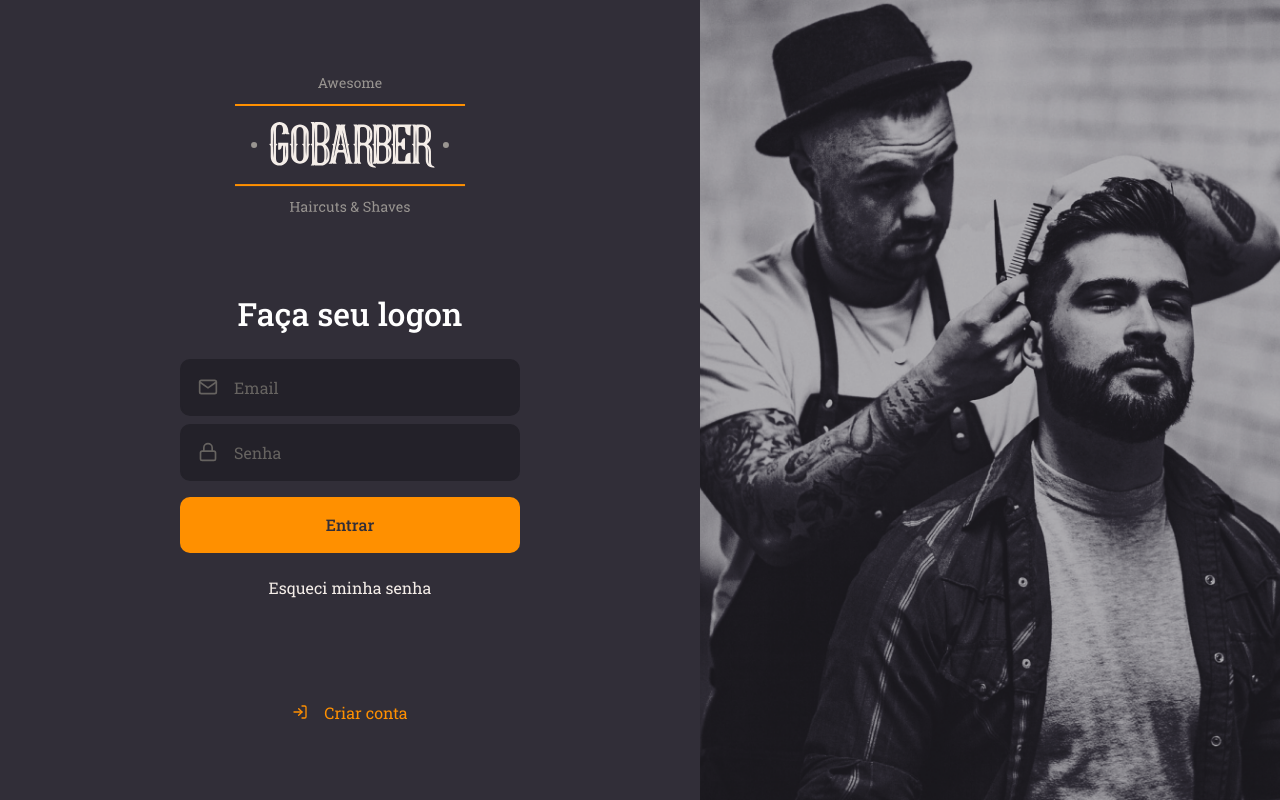
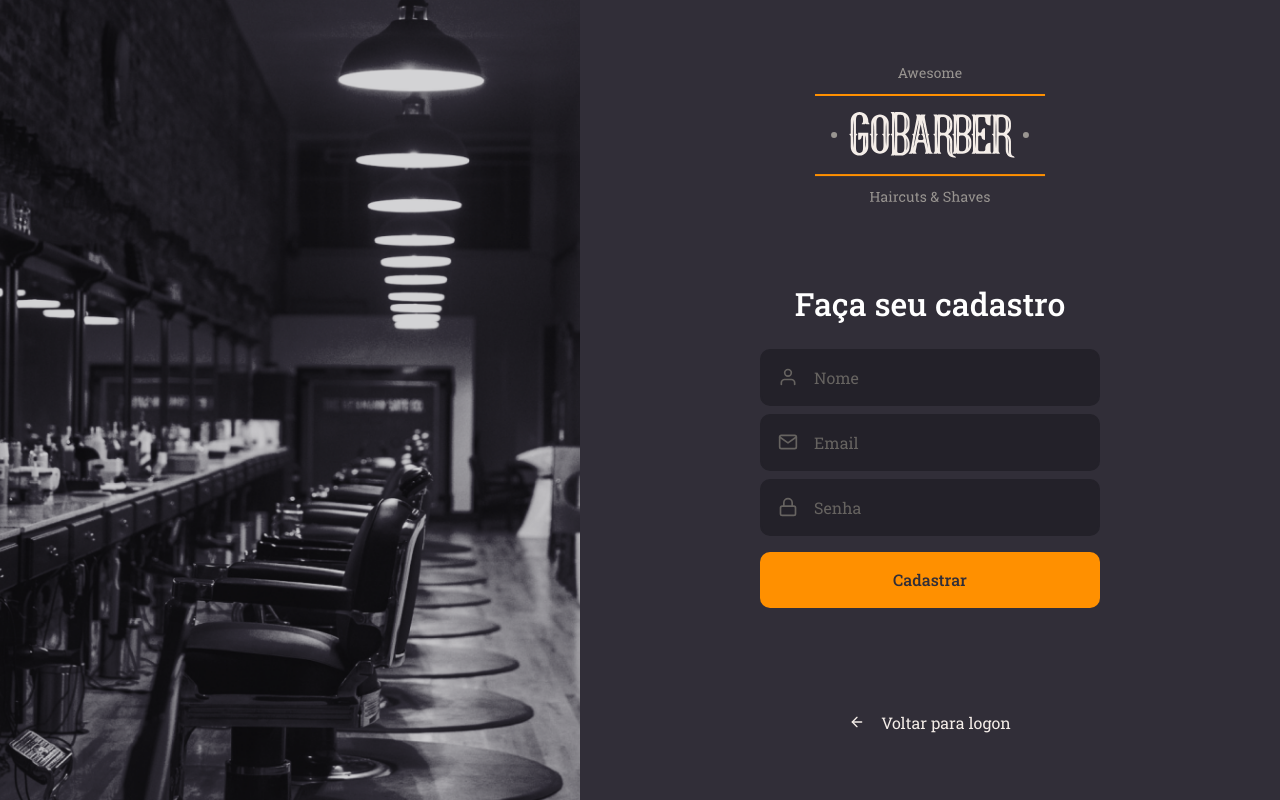
Before and after one commit to mvsa/GoBarber, a React (Create React App) app: page / in a window 1280 px wide. Built offline with nearby package versions, Linux system fonts and the light colour scheme.

Commit message:
SignUp page

```diff
--- a/src/App.tsx
+++ b/src/App.tsx
@@ -2,10 +2,11 @@
 
 import GlobalStyle from './styles/global';
 import SignIn from './pages/SignIn';
+import SignUp from './pages/SignUp';
 
 const App: React.FC = () => (
   <>
-    <SignIn />
+    <SignUp />
     <GlobalStyle />
   </>
 );
--- /dev/null
+++ b/src/pages/SignUp/index.tsx
@@ -0,0 +1,36 @@
+import React from 'react';
+import { FiArrowLeft, FiMail, FiUser, FiLock } from 'react-icons/fi';
+
+import logo from '../../assets/logo.svg';
+import Input from '../../components/Input';
+import Button from '../../components/Button';
+
+import { Container, Content, Background } from './styles';
+
+const SignUp: React.FC = () => (
+  <Container>
+    <Background />
+    <Content>
+      <img src={logo} alt="BackgroundImage" />
+      <form>
+        <h1>Faça seu cadastro</h1>
+
+        <Input name="name" icon={FiUser} placeholder="Nome" />
+        <Input name="email" icon={FiMail} placeholder="Email" />
+        <Input
+          name="password"
+          icon={FiLock}
+          type="password"
+          placeholder="Senha"
+        />
+        <Button type="submit">Cadastrar</Button>
+      </form>
+      <a href="create">
+        <FiArrowLeft />
+        Voltar para logon
+      </a>
+    </Content>
+  </Container>
+);
+
+export default SignUp;
--- /dev/null
+++ b/src/pages/SignUp/styles.ts
@@ -0,0 +1,70 @@
+import styled from 'styled-components';
+import { shade } from 'polished';
+
+import signUpBackgroundImg from '../../assets/signup-bk.png';
+
+export const Container = styled.div`
+  height: 100vh;
+
+  display: flex;
+  align-items: stretch;
+`;
+
+export const Content = styled.div`
+  display: flex;
+  flex-direction: column;
+  place-content: center;
+  align-items: center;
+
+  width: 100%;
+  max-width: 700px;
+
+  form {
+    margin: 80px 0;
+    width: 340px;
+    text-align: center;
+
+    h1 {
+      margin-bottom: 24px;
+    }
+
+    a {
+      color: #f4ede8;
+      display: block;
+      margin-top: 24px;
+      text-decoration: none;
+      transition: color 0.2s;
+
+      &:hover {
+        color: ${shade(0.2, '#f4ede8')};
+      }
+    }
+  }
+  //vou estilizar somente as ancores que estiverem diretamente atrelada ao componente pai
+  //e nao vou mexer nas que estiverem em outros niveis
+  > a {
+    text-decoration: none;
+    color: #f4ede8;
+    display: block;
+    margin-top: 24px;
+    text-decoration: none;
+    transition: color 0.2s;
+
+    display: flex;
+    align-items: center;
+
+    &:hover {
+      color: ${shade(0.2, '#f4ede8')};
+    }
+
+    svg {
+      margin-right: 16px;
+    }
+  }
+`;
+
+export const Background = styled.div`
+  flex: 1;
+  background: url(${signUpBackgroundImg}) no-repeat center;
+  background-size: cover;
+`;
```
Also changed, not shown: src/assets/signup-bk.png (added).
